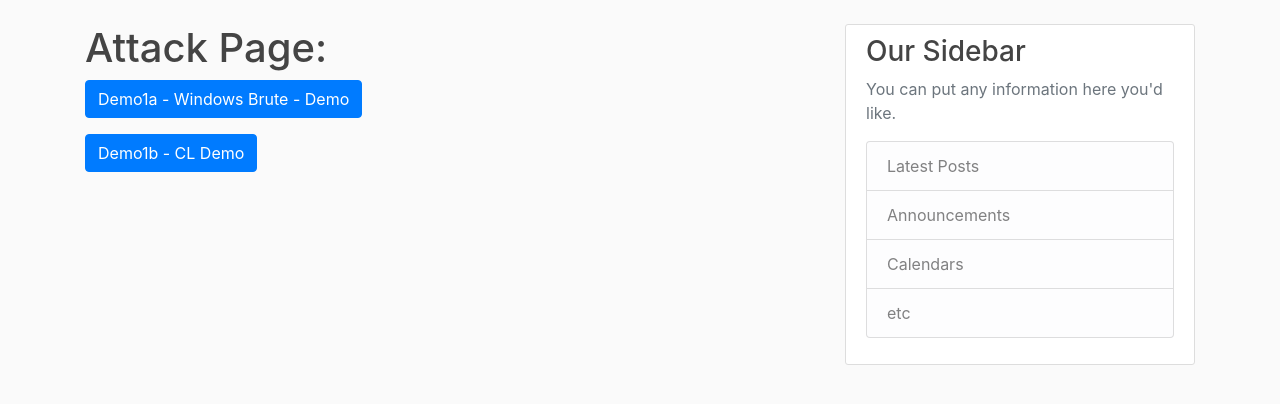
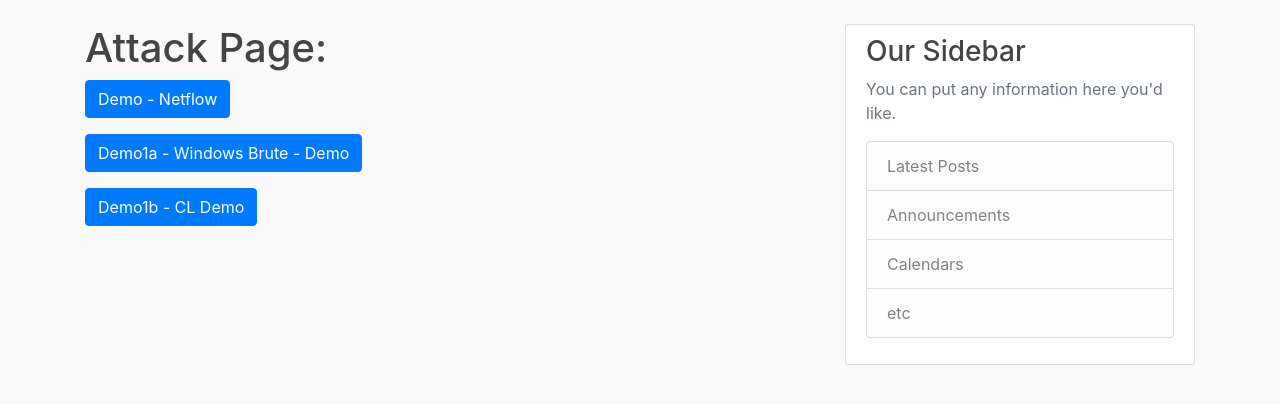
Before and after one commit to appletreecy/Auto_Nginx_Gunicorn, a Flask app: page /about_demo in a window 1280 px wide. Shown: the part 56-460 px from the top of the page. Run offline with Flask 2, Linux system fonts and the light colour scheme; parts of the project's set-up code (start-up, migrations or seed data) failed here and were passed over; some libraries are stand-ins or nearby versions.

Commit message:
add netflow script

```diff
--- a/flaskblog/main/routes.py
+++ b/flaskblog/main/routes.py
@@ -36,6 +36,7 @@ def launchBpsAttack(attackName):
     # logging out
     bps.logout()
 
+
 @main.route("/attack/apt1", methods=['GET', 'POST'])
 @login_required
 def apt1():
@@ -47,6 +48,7 @@ def apt1():
     flash('Your APT 1 has been launched!', 'success')
 
     return render_template('apt.html', title='test', form=form)
+
 
 @main.route("/attack/apt2", methods=['GET', 'POST'])
 @login_required
@@ -62,6 +64,7 @@ def apt2():
 
     return render_template('apt.html', title='test', form=form)
 
+
 @main.route("/attack/apt3", methods=['GET', 'POST'])
 @login_required
 def apt3():
@@ -76,6 +79,7 @@ def apt3():
 
     return render_template('apt.html', title='test', form=form)
 
+
 @main.route("/attack/apt4", methods=['GET', 'POST'])
 @login_required
 def apt4():
@@ -87,6 +91,7 @@ def apt4():
     flash('Your APT 4 has been launched!', 'success')
 
     return render_template('apt.html', title='test', form=form)
+
 
 @main.route("/attack/apt5", methods=['GET', 'POST'])
 @login_required
@@ -100,6 +105,7 @@ def apt5():
 
     return render_template('apt.html', title='test', form=form)
 
+
 @main.route("/attack/apt6", methods=['GET', 'POST'])
 @login_required
 def apt6():
@@ -111,6 +117,7 @@ def apt6():
     flash('Your APT 6 has been launched!', 'success')
 
     return render_template('apt.html', title='test', form=form)
+
 
 @main.route("/attack/apt7", methods=['GET', 'POST'])
 @login_required
@@ -124,6 +131,7 @@ def apt7():
 
     return render_template('apt.html', title='test', form=form)
 
+
 @main.route("/attack/apt8", methods=['GET', 'POST'])
 @login_required
 def apt8():
@@ -136,6 +144,7 @@ def apt8():
 
     return render_template('apt.html', title='test', form=form)
 
+
 @main.route("/attack/apt9", methods=['GET', 'POST'])
 @login_required
 def apt9():
@@ -147,6 +156,32 @@ def apt9():
     flash('Your APT 9 has been launched!', 'success')
 
     return render_template('apt.html', title='test', form=form)
+
+# This the part for the Demo Routes
+
+
+@main.route("/attack/netflow_demo", methods=['GET', 'POST'])
+@login_required
+def netflow_demo():
+    form = PostForm()
+    ip = '172.16.14.38'
+    port = 22
+    username = 'root'
+    password = 'toor'
+    cmd = 'netflow_script.sh'
+
+    ssh = paramiko.SSHClient()
+    ssh.set_missing_host_key_policy(paramiko.AutoAddPolicy())
+    ssh.connect(ip, port, username, password)
+
+    stdin, stdout, stderr = ssh.exec_command(cmd)
+    outlines = stdout.readlines()
+    resp = ''.join(outlines)
+    print(resp)
+    flash(resp, 'success')
+
+    return render_template('about_demo.html', title='test', form=form)
+
 
 @main.route("/")
 @main.route("/home")
@@ -169,6 +204,7 @@ def about2():
 @main.route("/about_demo")
 def about_demo():
     return render_template('about_demo.html', title='About_demo')
+
 
 @main.route("/apt")
 def apt():
@@ -208,7 +244,7 @@ def attack():
 
     print('end')
 
-    #Second test: Steve-WebSec-Test
+    # Second test: Steve-WebSec-Test
     runid = bps.runTest(modelname='Steve-WebSec-Test', group=1)
     # showing progress and current statistics
     progress = 0
@@ -223,7 +259,6 @@ def attack():
     # inserting a sleep to allow for the data to be stored in the database before retrieval
     time.sleep(2)
     bps.getTestResult(runid)
-
 
     # Second Test
     runid = bps.runTest(modelname='Victor-Malware-Hash-Test', group=1)
--- a/flaskblog/templates/about_demo.html
+++ b/flaskblog/templates/about_demo.html
@@ -1,6 +1,10 @@
 {% extends "layout.html" %}
 {% block content %}
     <h1>Attack Page:</h1>
+    <p>
+        <a class="btn btn-primary btn-xs" href="{{ url_for('main.netflow_demo') }}">Demo - Netflow</a>
+    </p>
+
     <p>
 	    <a class="btn btn-primary btn-xs" href="{{ url_for('main.attack6') }}">Demo1a - Windows Brute - Demo</a>
 	</p>
```
